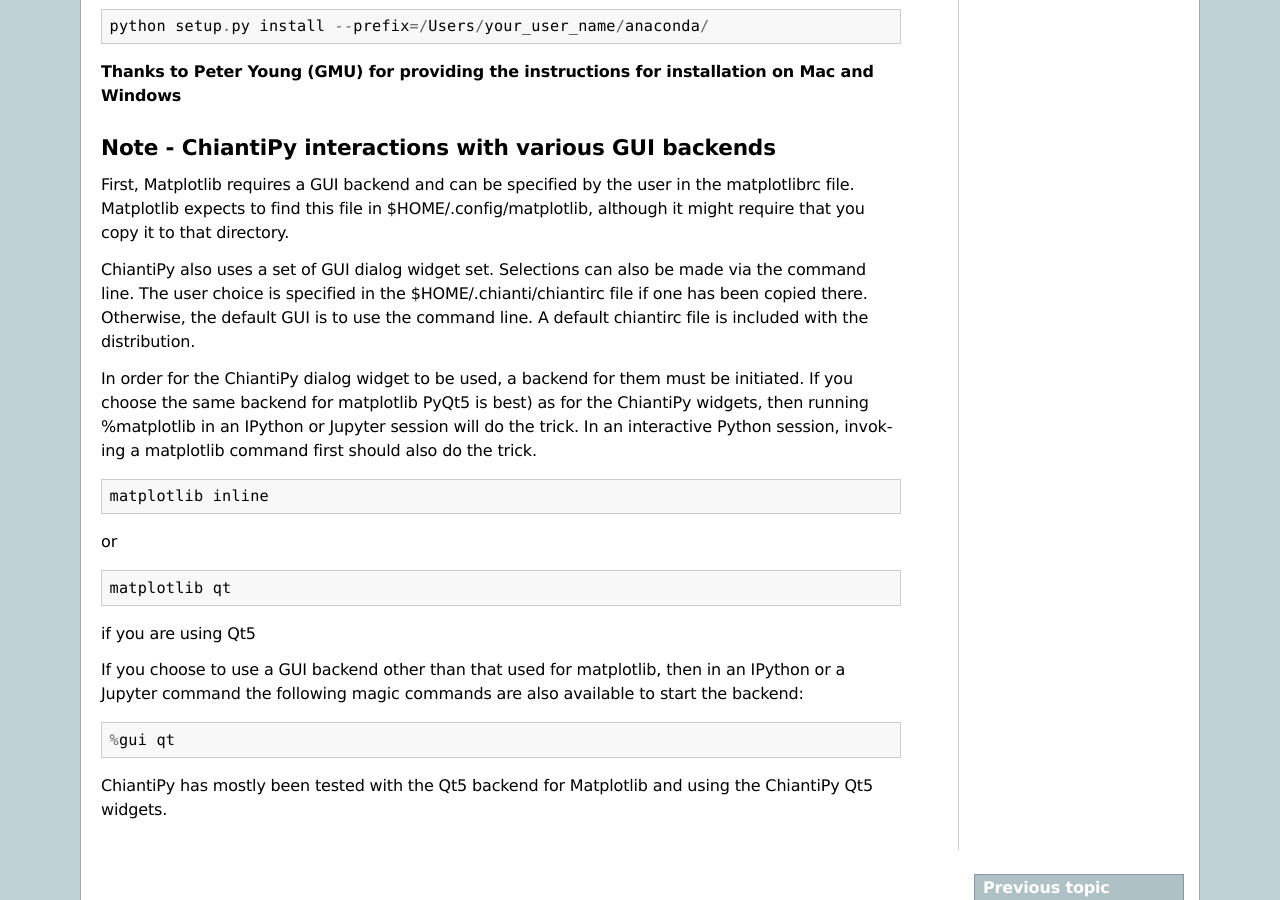
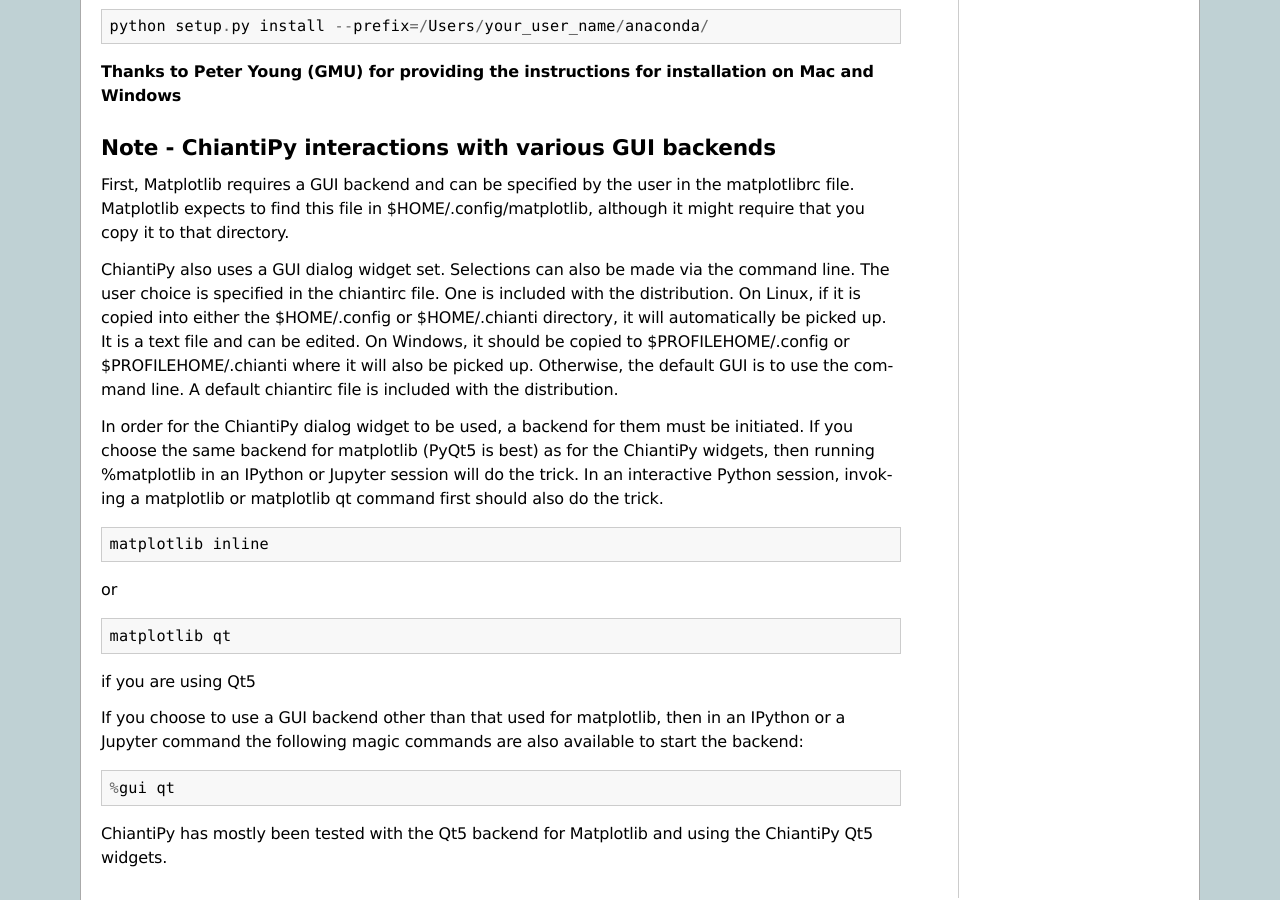
Before and after one commit to chianti-atomic/ChiantiPy, a Sphinx documentation site: the page built from docs/source/getting_started.rst, in a window 1280 px wide and 900 px high, scrolled down 1975 px. Built offline with Sphinx 7.4.7, drawn with Linux system fonts in a browser that asks for light colours.

Commit message:
new instructions on where to place the chiantirc file

```diff
--- a/docs/source/getting_started.rst
+++ b/docs/source/getting_started.rst
@@ -135,9 +135,9 @@ Note - ChiantiPy interactions with various GUI backends
 
 First, Matplotlib requires a GUI backend and can be specified by the user in the matplotlibrc file.  Matplotlib expects to find this file in  $HOME/.config/matplotlib, although it might require that you copy it to that directory.
 
-ChiantiPy also uses a set of GUI dialog widget set.  Selections can also be made via the command line.  The user choice is specified in the $HOME/.chianti/chiantirc file if one has been copied there.  Otherwise, the default GUI is to use the command line.  A default chiantirc file is included with the distribution.
+ChiantiPy also uses a GUI dialog widget set.  Selections can also be made via the command line.  The user choice is specified in the chiantirc file.  One is included with the distribution.  On Linux, if it is copied into either the $HOME/.config or $HOME/.chianti directory, it will automatically be picked up.  It is a text file and can be edited.  On Windows, it should be copied to $PROFILEHOME/.config or $PROFILEHOME/.chianti where it will also be picked up.  Otherwise, the default GUI is to use the command line.  A default chiantirc file is included with the distribution.
 
-In order for the ChiantiPy dialog widget to be used, a backend for them must be initiated.  If you choose the same backend for matplotlib PyQt5 is best) as for the ChiantiPy widgets, then running %matplotlib in an IPython or Jupyter session will do the trick.  In an interactive Python session, invoking a matplotlib command first should also do the trick.
+In order for the ChiantiPy dialog widget to be used, a backend for them must be initiated.  If you choose the same backend for matplotlib (PyQt5 is best) as for the ChiantiPy widgets, then running %matplotlib in an IPython or Jupyter session will do the trick.  In an interactive Python session, invoking a matplotlib or matplotlib qt command first should also do the trick.
 
 ::
 
```
